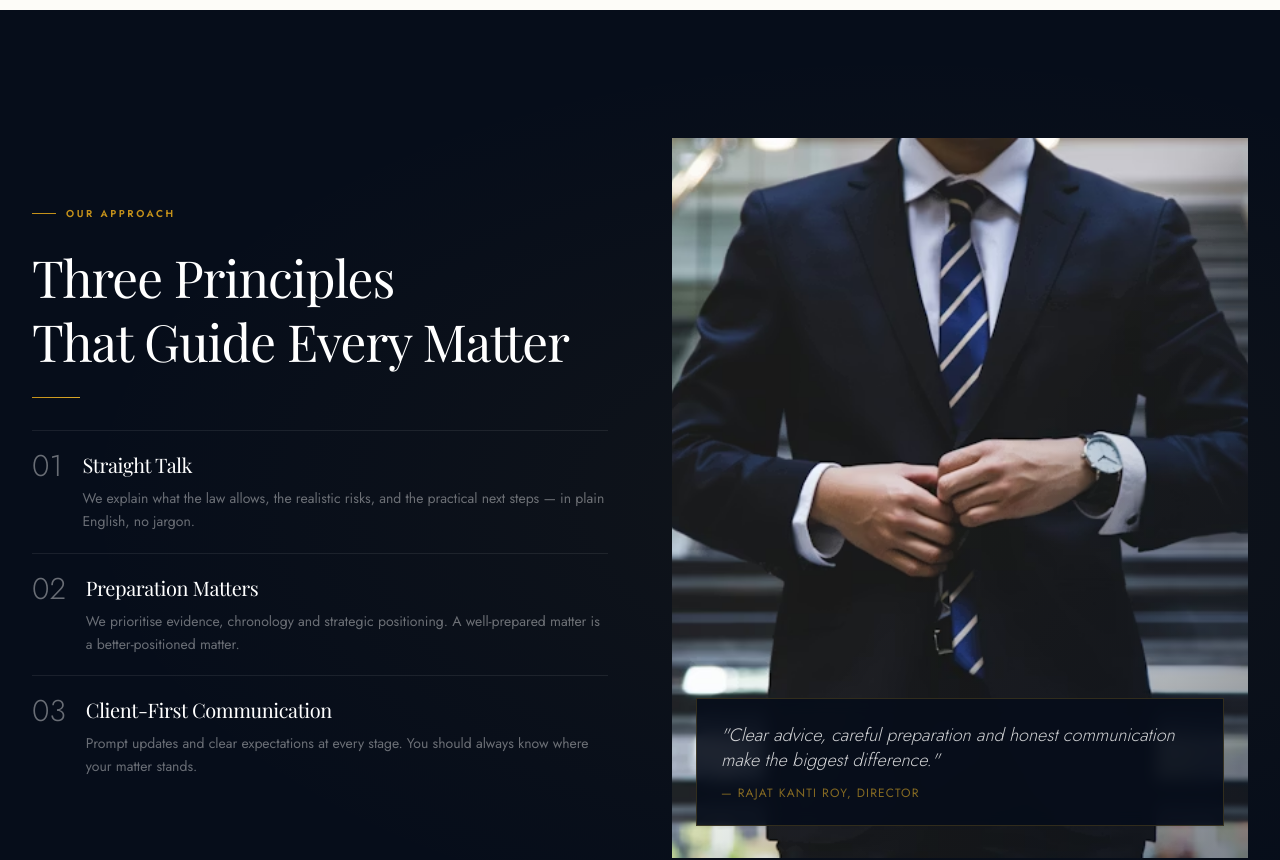
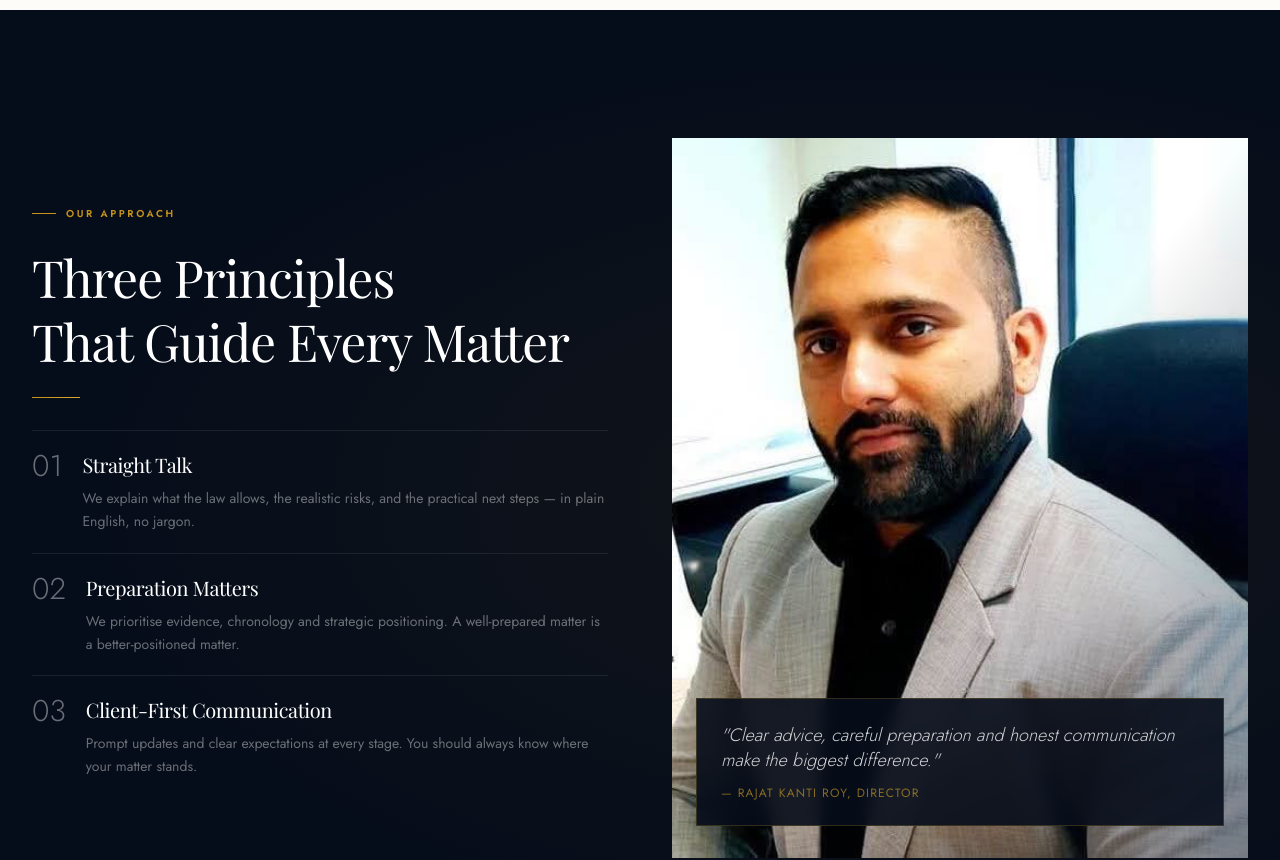
Before and after one commit to praveen-gt/rn-legal, a Next.js app: page /about in a window 1280 px wide. Shown: the part 1240-2100 px from the top of the page. Built offline with nearby package versions, Linux system fonts and the light colour scheme.

Commit message:
director image added

```diff
--- a/app/about/page.tsx
+++ b/app/about/page.tsx
@@ -177,7 +177,7 @@ export default function AboutPage() {
             <div className="relative" data-animate="right" data-delay="2">
               <div className="aspect-[4/5] overflow-hidden">
               <Image
-                src="/images/director-placeholder.jpg"
+                src="/images/director_image.jpeg"
                 alt="Professional solicitor"
                 className="w-full h-full object-cover object-center hover:scale-105 transition-transform duration-700"
                 width={400}
```
Also changed, not shown: public/images/director_image.jpeg (added).
